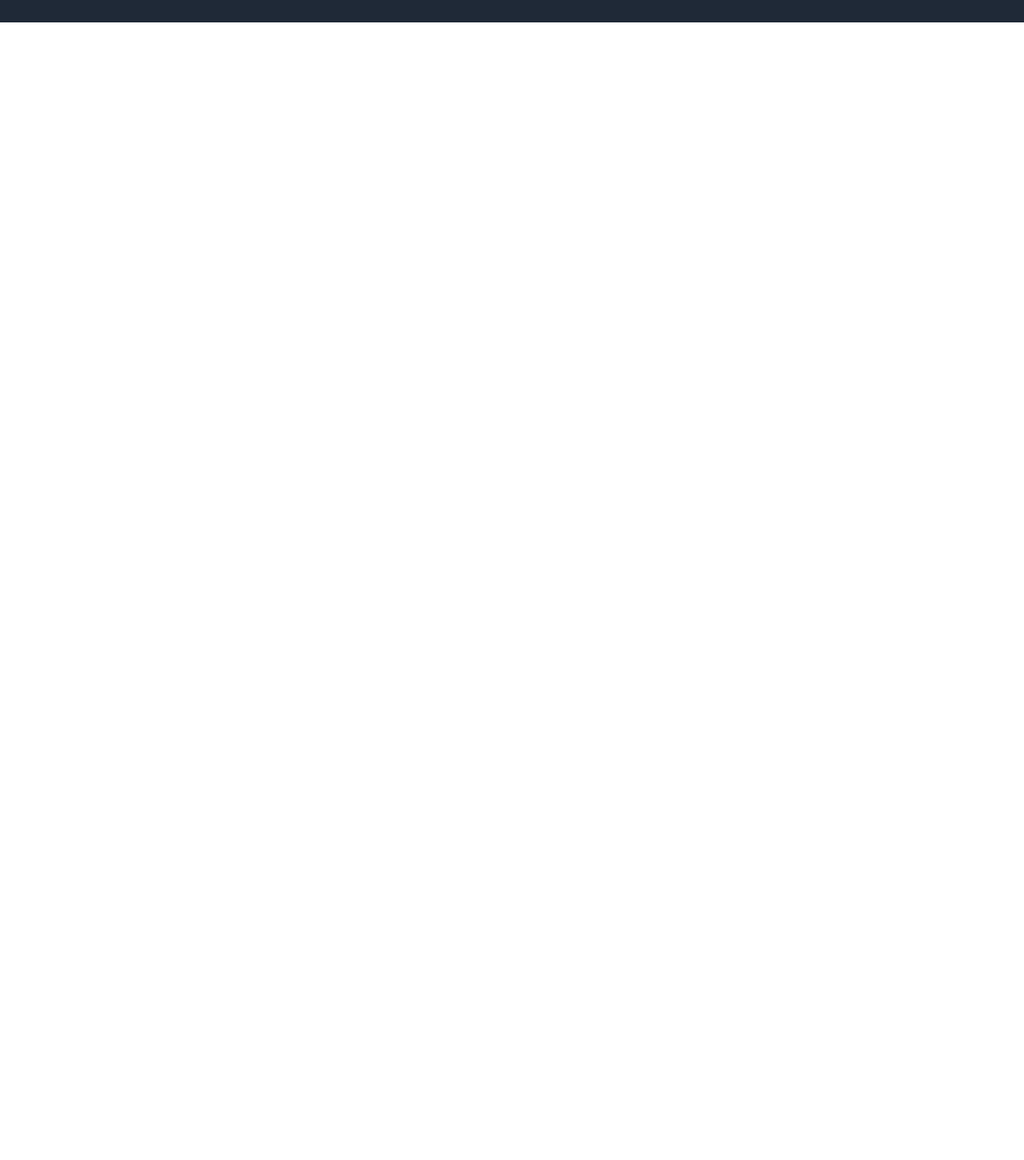
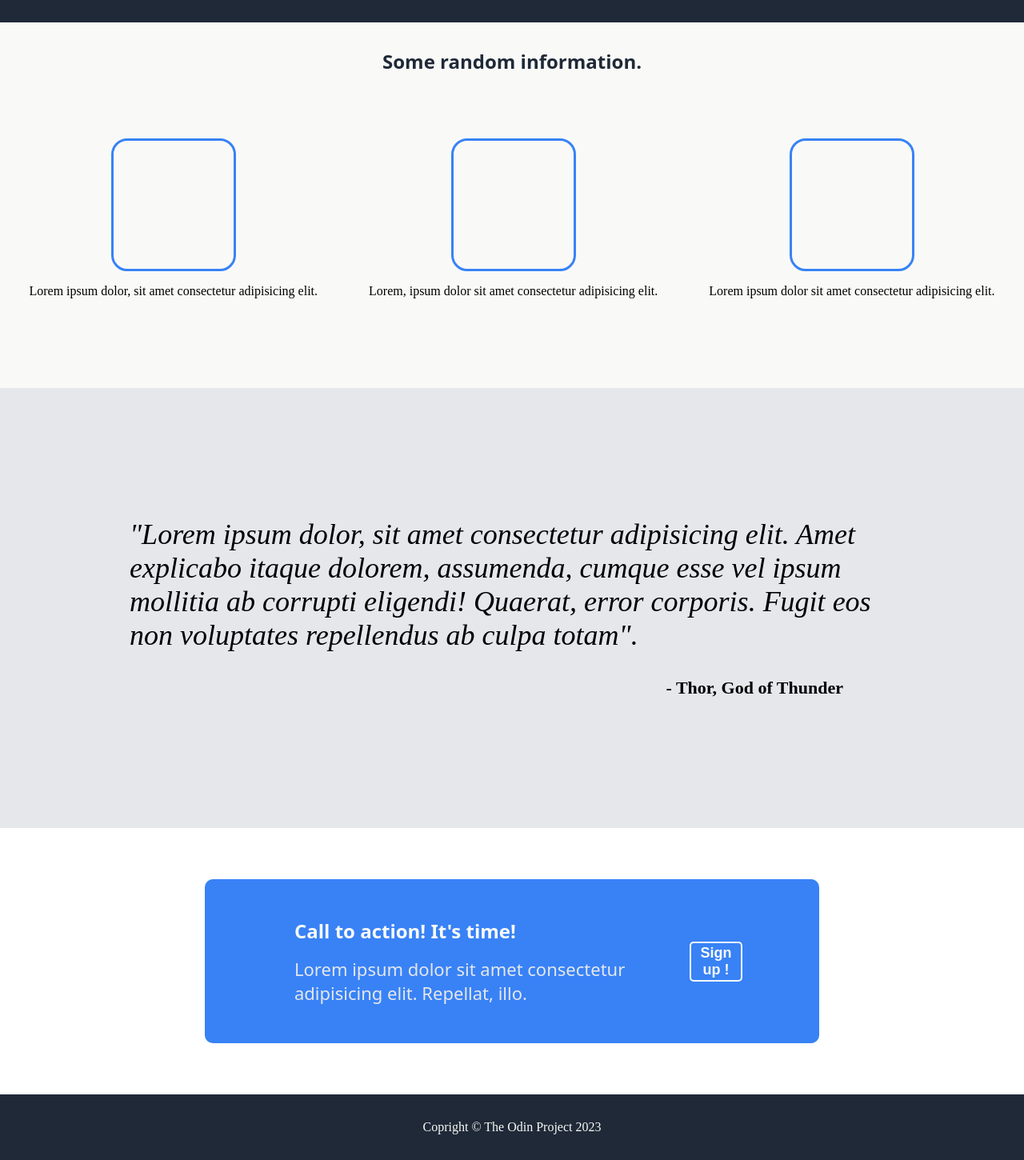
Before and after one commit to gustavobilia/landingpage-theodinproject, a plain HTML site: page index.html in a window 1280 px wide. Shown: the part 460-1910 px from the top of the page at 80% size. Before the commit the page ends 800 px from the top, so only its background shows below. Drawn offline with Linux system fonts and the light colour scheme.

Commit message:
Added all body landingpage styled

```diff
--- a/index.html
+++ b/index.html
@@ -34,9 +34,46 @@
             <div id="intro-img">
                 <img src="./imgs/img-intro.jpg" alt="Computador com linhas de código">
             </div>
-
         </div>
     </section>
+
+    <section class="container-skills">
+        <h1>Some random information.</h1>
+        <div class="div-all-skills">
+            <div class="skills">
+                <div class="skills-border"></div>
+                <p>Lorem ipsum dolor, sit amet consectetur adipisicing elit.</p>
+            </div>
+            <div class="skills">
+                <div class="skills-border"></div>
+                <p>Lorem, ipsum dolor sit amet consectetur adipisicing elit.</p>
+            </div>
+            <div class="skills">
+                <div class="skills-border"></div>
+                <p>Lorem ipsum dolor sit amet consectetur adipisicing elit.</p>
+            </div>
+        </div>
+    </section>
+
+    <section class="container-quote">
+        <div class="quote">
+            <p class="main-p">"Lorem ipsum dolor, sit amet consectetur adipisicing elit. Amet explicabo itaque dolorem, assumenda, cumque esse vel ipsum mollitia ab corrupti eligendi! Quaerat, error corporis. Fugit eos non voluptates repellendus ab culpa totam".</p>
+            <p class="legend-p">- Thor, God of Thunder</p>
+        </div>
+
+    </section class="signup-container">
+        <div class="signup-div">
+            <div class="signup-text-div">
+                <p class="signup-title">Call to action! It's time!</p>
+                <p class="signup-text">Lorem ipsum dolor sit amet consectetur adipisicing elit. Repellat, illo.</p>
+            </div>
+            <button class="signup-button"> Sign up !</button>
+        </div>
+    <section >
+
+    <footer>
+        <p> Copright © The Odin Project 2023</p>
+    </footer>
 </body>
 
 </html>
--- a/style.css
+++ b/style.css
@@ -6,12 +6,12 @@
 header {
     background-color: #1f2937;
     color: #f9faf8;
-    width: auto;
     height: 80px;
     padding: 10px 60px;
     display: flex;
     justify-content: space-between;
     align-items: center;
+    font-family: system-ui, -apple-system, BlinkMacSystemFont, 'Segoe UI', Roboto, Oxygen, Ubuntu, Cantarell, 'Open Sans', 'Helvetica Neue', sans-serif;
 }
 
 .menu-links a {
@@ -43,6 +43,7 @@ a:hover {
     margin-bottom: 2rem;
     font-size: 48px;
     font-weight: bolder;
+    font-family: system-ui, -apple-system, BlinkMacSystemFont, 'Segoe UI', Roboto, Oxygen, Ubuntu, Cantarell, 'Open Sans', 'Helvetica Neue', sans-serif;
 }
 
 #intro-text p {
@@ -61,9 +62,12 @@ a:hover {
 
 }
 
-
 #intro-text button:hover {
     cursor: pointer;
+    color: #3882f6;
+    background-color: #f9faf8;
+    transition: .8s;
+    font-weight: bold;
 }
 
 img {
@@ -72,3 +76,123 @@ img {
     border-radius: 5px;
     margin: 0rem 3.4rem;
 }
+
+.container-skills {
+    background-color: #f9faf8;
+    display: flex;
+    flex-direction: column;
+    align-items: center;
+    padding-bottom: 5rem;
+}
+
+.container-skills h1 {
+    color: #1f2937;
+    font-family: system-ui, -apple-system, BlinkMacSystemFont, 'Segoe UI', Roboto, Oxygen, Ubuntu, Cantarell, 'Open Sans', 'Helvetica Neue', sans-serif;
+    font-weight: 900;
+    margin: 2rem;
+}
+
+.div-all-skills {
+    display: flex;
+    justify-content: space-around;
+}
+
+.skills {
+    display: flex;
+    flex-direction: column;
+    align-items: center;
+    margin: 2rem;
+}
+
+.skills-border {
+    width: 150px;
+    height: 160px;
+    border: 3px solid #3882f6;
+    margin: 1rem 2rem;
+    border-radius: 20px;
+}
+
+.quote {
+    background-color: #e5e7eb;
+    padding: 130px;
+}
+
+.quote p {
+    margin: 2rem;
+}
+
+.quote .main-p {
+    font-size: 36px;
+    font-style: italic;
+    font-weight: lighter;
+}
+
+.quote .legend-p {
+    display: flex;
+    flex-direction: row-reverse;
+    margin-right: 6rem;
+    font-size: 22px;
+    font-weight: bold;
+}
+
+.signup-div {
+    margin: 4rem 16rem;
+    padding: 2rem 6rem;
+    background-color: #3882f6;
+    border-radius: 10px;
+    display: flex;
+    justify-content: space-around;
+    align-items: center;
+}
+
+.signup-text-div {
+    margin-right: 2rem;
+    font-family: system-ui, -apple-system, BlinkMacSystemFont, 'Segoe UI', Roboto, Oxygen, Ubuntu, Cantarell, 'Open Sans', 'Helvetica Neue', sans-serif;
+}
+.signup-div p {
+    margin: 1rem;
+}
+
+.signup-title {
+    color: #f9faf8;
+    font-size: 24px;
+    font-weight: 600;
+}
+
+.signup-text {
+    color: #e5e7eb;
+    font-size: 22px;
+    font-weight: 100;
+}
+
+.signup-button {
+    width: 100px;
+    height: 30px;
+}
+
+.signup-button {
+    color: #f9faf8;
+    background-color: #3882f6;
+    border-radius: 5px;
+    border: 2px solid #f9faf8;
+    font-size: 18px;
+    font-weight: 600;
+    width: 100px;
+    height: 50px;
+}
+
+.signup-div button:hover {
+    cursor: pointer;
+    color: #3882f6;
+    background-color: #f9faf8;
+    transition: .8s;
+    font-weight: 900;
+}
+
+footer {
+    color: #f9faf8;
+    background-color: #1f2937;
+    padding: 2rem;
+    display: flex;
+    justify-content: center;
+}
```
